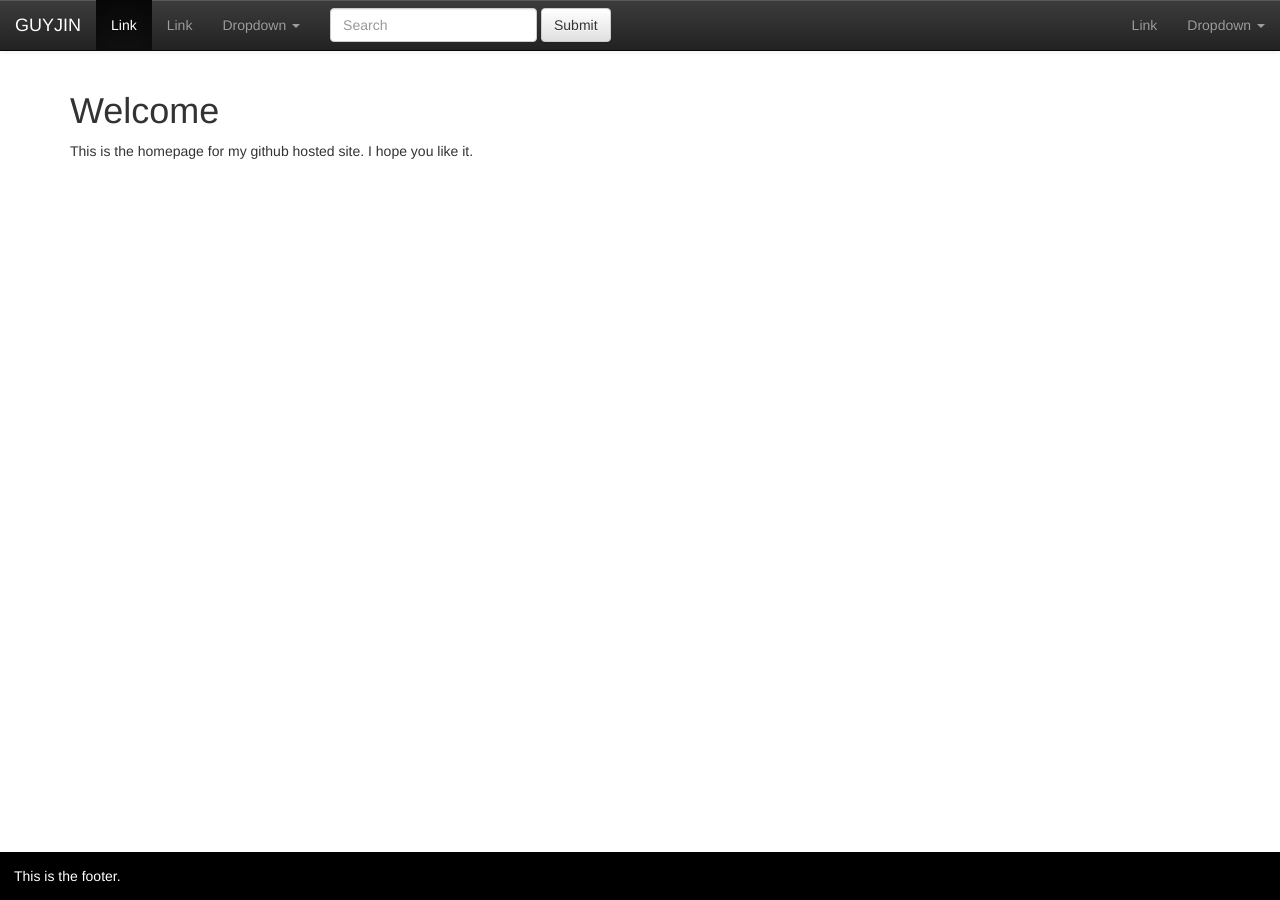
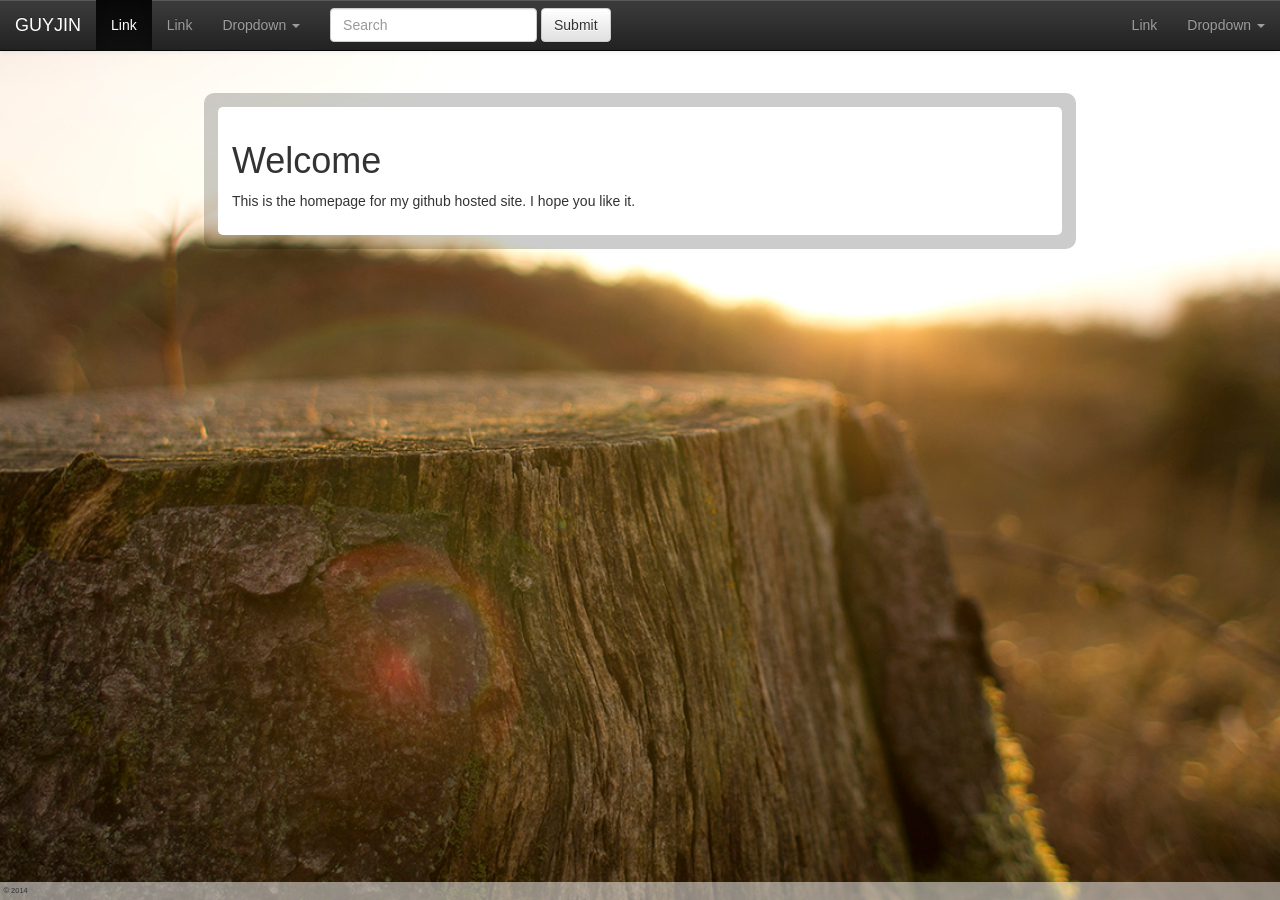
Before and after one commit to guyjin/guyjin.github.io, a Jekyll site: the page built from index.md, in a window 1280 px wide. Built offline with Jekyll 4.4.1, drawn with Linux system fonts in a browser that asks for light colours; nearby versions of some CDN libraries; some web fonts are replaced.

```diff
--- /dev/null
+++ b/_includes/bg.html
@@ -0,0 +1,3 @@
+<div class="bg">
+	<img src="/img/bg.jpg" alt="An images of tree stump in front of a sunset.">
+</div>
--- a/_includes/footer.html
+++ b/_includes/footer.html
@@ -1,3 +1,5 @@
 <footer>
-	This is the footer.
+	<div class="copyright">
+		&copy; 2014
+	</div>
 </footer>
--- /dev/null
+++ b/_layouts/home.html
@@ -0,0 +1,33 @@
+<!DOCTYPE html>
+<html>
+<head>
+	<meta charset="utf-8">
+	<meta http-equiv="X-UA-Compatible" content="IE=edge">
+	<title>// guyjin //</title>
+	<script src="//code.jquery.com/jquery-2.1.1.min.js"></script>
+	<!-- Latest compiled and minified CSS -->
+	<link rel="stylesheet" href="//netdna.bootstrapcdn.com/bootstrap/3.1.1/css/bootstrap.min.css">
+
+	<!-- Optional theme -->
+	<link rel="stylesheet" href="//netdna.bootstrapcdn.com/bootstrap/3.1.1/css/bootstrap-theme.min.css">
+
+
+	<link href='http://fonts.googleapis.com/css?family=Ek+Mukta:200,300' rel='stylesheet' type='text/css'>
+	<link rel="stylesheet" href="/css/glossyStyles.css">
+</head>
+<body class="home">
+	{% include nav.html %}
+	<div class="content">
+		<div class="row">
+			<div class="col-md-12">
+				{{content}}
+			</div>
+		</div>
+	</div>
+	{% include footer.html %}
+	{% include bg.html %}
+	<script src="//code.jquery.com/jquery-2.1.1.min.js"></script>
+	<script src="//netdna.bootstrapcdn.com/bootstrap/3.1.1/js/bootstrap.min.js"></script>
+	<script src="/js/glossy.js"></script>
+</body>
+</html>
--- /dev/null
+++ b/css/glossyStyles.css
@@ -0,0 +1,76 @@
+@import url(http://weloveiconfonts.com/api/?family=entypo);
+body {
+  padding: 0;
+  margin: 0;
+  font-family: 'Ek Mukta', sans-serif;
+  /* entypo */ }
+  body header, body nav, body footer {
+    position: relative;
+    z-index: 2; }
+  body header {
+    font-size: 1.0rem;
+    float: left;
+    min-width: 150px;
+    font-weight: 200;
+    color: #333333;
+    position: fixed;
+    top: 0;
+    left: 0;
+    padding-left: 0.5rem;
+    background: -moz-linear-gradient(left, rgba(255, 255, 255, 0.5) 0%, rgba(255, 255, 255, 0) 100%);
+    /* FF3.6+ */
+    background: -webkit-gradient(linear, left top, right top, color-stop(0%, rgba(255, 255, 255, 0.5)), color-stop(100%, rgba(255, 255, 255, 0)));
+    /* Chrome,Safari4+ */
+    background: -webkit-linear-gradient(left, rgba(255, 255, 255, 0.5) 0%, rgba(255, 255, 255, 0) 100%);
+    /* Chrome10+,Safari5.1+ */
+    background: -o-linear-gradient(left, rgba(255, 255, 255, 0.5) 0%, rgba(255, 255, 255, 0) 100%);
+    /* Opera 11.10+ */
+    background: -ms-linear-gradient(left, rgba(255, 255, 255, 0.5) 0%, rgba(255, 255, 255, 0) 100%);
+    /* IE10+ */
+    background: linear-gradient(to right, rgba(255, 255, 255, 0.5) 0%, rgba(255, 255, 255, 0) 100%);
+    /* W3C */
+    filter: progid:DXImageTransform.Microsoft.gradient(startColorstr='#80ffffff', endColorstr='#00ffffff',GradientType=1 );
+    /* IE6-9 */ }
+  body .content {
+    position: relative;
+    z-index: 5;
+    max-width: 900px;
+    margin: 0 auto; }
+    body .content .row {
+      background: rgba(0, 0, 0, 0.2);
+      border-radius: 10px;
+      padding: 1em;
+      margin: 1em; }
+      body .content .row > div {
+        background-color: #FFF;
+        padding: 1em;
+        border-radius: 5px; }
+  body footer {
+    background-color: rgba(255, 255, 255, 0.5);
+    color: #333333;
+    font-size: .75rem;
+    padding: 0.35rem;
+    position: fixed;
+    width: 100%;
+    bottom: 0; }
+  body .bg {
+    position: fixed;
+    top: -50%;
+    left: -50%;
+    width: 200%;
+    height: 200%;
+    z-index: 1; }
+  body .bg img {
+    position: absolute;
+    top: 0;
+    left: 0;
+    right: 0;
+    bottom: 0;
+    margin: auto;
+    min-width: 50%;
+    min-height: 50%; }
+  body [class*="entypo-"]:before {
+    font-family: 'entypo', sans-serif; }
+  body.home .content {
+    position: relative;
+    margin-top: 3em; }
--- /dev/null
+++ b/js/glossy.js
@@ -0,0 +1,17 @@
+$(function() {
+	var cat = $('.categories');
+	$('.categoryTrigger').on('mouseenter', function(e){
+		cat.stop().animate({
+			opacity: 1
+		},500);
+	}
+	);
+
+	$('.categories').on('mouseleave', function() {
+		cat.stop().animate({
+			opacity: 0
+		},500);
+	});
+
+
+});
```
Also changed, not shown: index.html (added, +9 -0 lines), index.md (+1 -1 lines), sass/glossyStyles.scss (added, +99 -0 lines), img/bg.jpg (added), 1 other file.
